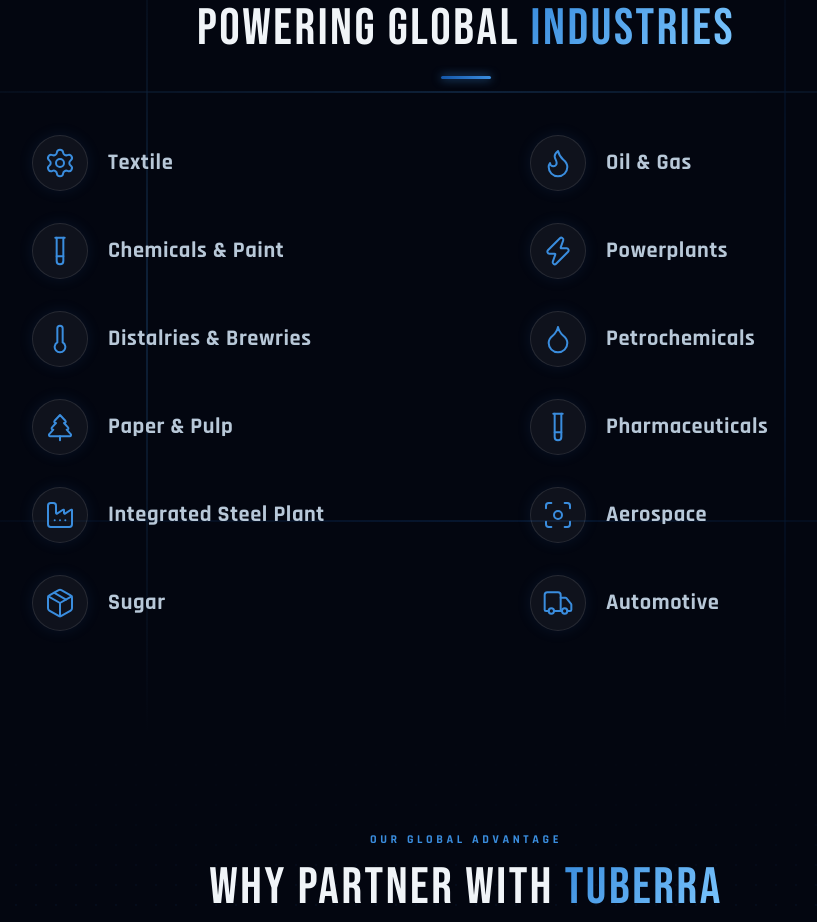
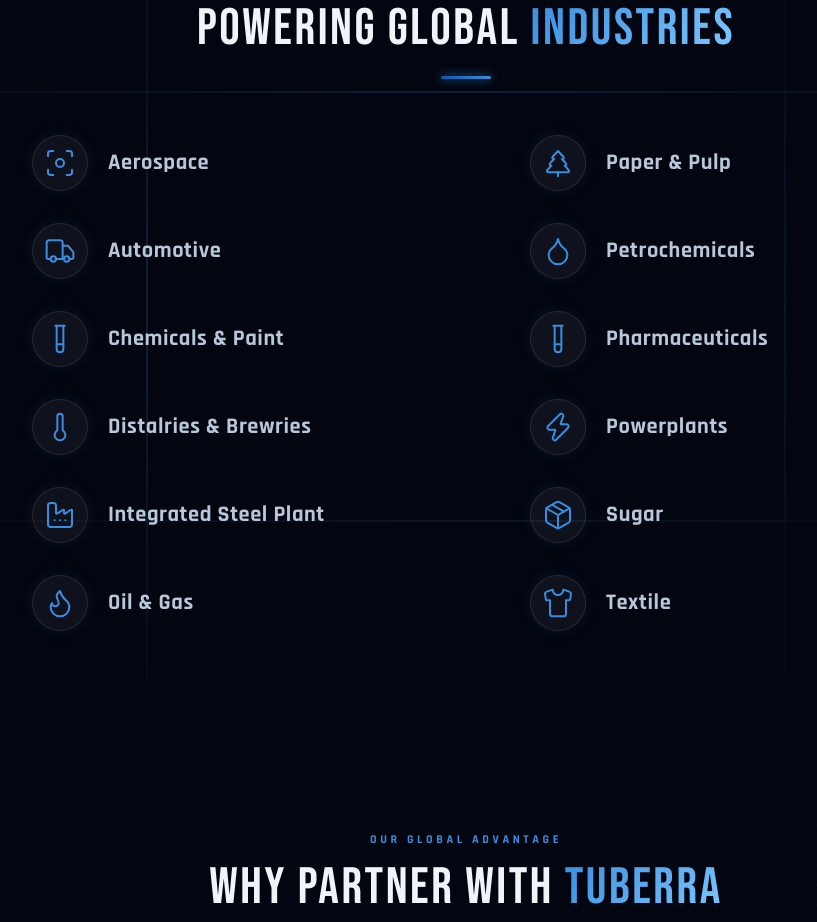
Before and after one commit to Harshelar/Tuberra, a React (Vite) app in the folder tuberra-react/: page / in a window 1280 px wide. Shown: the part 5480-6402 px from the top of the page, without its empty margins (174-991 px from the left). Built offline with nearby package versions, Linux system fonts and the light colour scheme.

Commit message:
change order of industries and change textile logo

```diff
--- a/tuberra-react/src/sections/Industries.jsx
+++ b/tuberra-react/src/sections/Industries.jsx
@@ -1,21 +1,21 @@
 import React from 'react';
 import { motion } from 'framer-motion';
-import { Flame, Droplet, Zap, Focus, Factory, Cpu, Settings, Thermometer, TestTube, TreePine, Package, Truck } from 'lucide-react';
+import { Flame, Droplet, Zap, Focus, Factory, Cpu, Shirt, Thermometer, TestTube, TreePine, Package, Truck } from 'lucide-react';
 import { GlowCard } from '../components/ui/spotlight-card';
 
 const industriesData = [
-  { id: 1, title: 'Textile', icon: <Settings size={32} strokeWidth={1.5} />, desc: 'Robust processing equipment for textile manufacturing.' },
-  { id: 2, title: 'Chemicals & Paint', icon: <TestTube size={32} strokeWidth={1.5} />, desc: 'Corrosion-resistant grades for chemical formulations.' },
-  { id: 3, title: 'Distalries & Brewries', icon: <Thermometer size={32} strokeWidth={1.5} />, desc: 'High-purity food-grade fittings and tubings.' },
-  { id: 4, title: 'Paper & Pulp', icon: <TreePine size={32} strokeWidth={1.5} />, desc: 'Wear-resistant machinery and flow systems.' },
+  { id: 1, title: 'Aerospace', icon: <Focus size={32} strokeWidth={1.5} />, desc: 'Precision engineered lightweight alloys.' },
+  { id: 2, title: 'Automotive', icon: <Truck size={32} strokeWidth={1.5} />, desc: 'Heavy stress structural fitments & parts.' },
+  { id: 3, title: 'Chemicals & Paint', icon: <TestTube size={32} strokeWidth={1.5} />, desc: 'Corrosion-resistant grades for chemical formulations.' },
+  { id: 4, title: 'Distalries & Brewries', icon: <Thermometer size={32} strokeWidth={1.5} />, desc: 'High-purity food-grade fittings and tubings.' },
   { id: 5, title: 'Integrated Steel Plant', icon: <Factory size={32} strokeWidth={1.5} />, desc: 'Heavy-duty structural components for refining.' },
-  { id: 6, title: 'Sugar', icon: <Package size={32} strokeWidth={1.5} />, desc: 'Abrasion-resistant setups for sugar processing.' },
-  { id: 7, title: 'Oil & Gas', icon: <Flame size={32} strokeWidth={1.5} />, desc: 'High-pressure capabilities for harsh extraction.' },
-  { id: 8, title: 'Powerplants', icon: <Zap size={32} strokeWidth={1.5} />, desc: 'Thermal and nuclear operational grades.' },
-  { id: 9, title: 'Petrochemicals', icon: <Droplet size={32} strokeWidth={1.5} />, desc: 'Corrosion-resistant steel for chemical flow.' },
-  { id: 10, title: 'Pharmaceuticals', icon: <TestTube size={32} strokeWidth={1.5} />, desc: 'Ultra-pure solutions for cleanroom environments.' },
-  { id: 11, title: 'Aerospace', icon: <Focus size={32} strokeWidth={1.5} />, desc: 'Precision engineered lightweight alloys.' },
-  { id: 12, title: 'Automotive', icon: <Truck size={32} strokeWidth={1.5} />, desc: 'Heavy stress structural fitments & parts.' },
+  { id: 6, title: 'Oil & Gas', icon: <Flame size={32} strokeWidth={1.5} />, desc: 'High-pressure capabilities for harsh extraction.' },
+  { id: 7, title: 'Paper & Pulp', icon: <TreePine size={32} strokeWidth={1.5} />, desc: 'Wear-resistant machinery and flow systems.' },
+  { id: 8, title: 'Petrochemicals', icon: <Droplet size={32} strokeWidth={1.5} />, desc: 'Corrosion-resistant steel for chemical flow.' },
+  { id: 9, title: 'Pharmaceuticals', icon: <TestTube size={32} strokeWidth={1.5} />, desc: 'Ultra-pure solutions for cleanroom environments.' },
+  { id: 10, title: 'Powerplants', icon: <Zap size={32} strokeWidth={1.5} />, desc: 'Thermal and nuclear operational grades.' },
+  { id: 11, title: 'Sugar', icon: <Package size={32} strokeWidth={1.5} />, desc: 'Abrasion-resistant setups for sugar processing.' },
+  { id: 12, title: 'Textile', icon: <Shirt size={32} strokeWidth={1.5} />, desc: 'Robust processing equipment for textile manufacturing.' },
 ];
 
 const Industries = () => {
```
